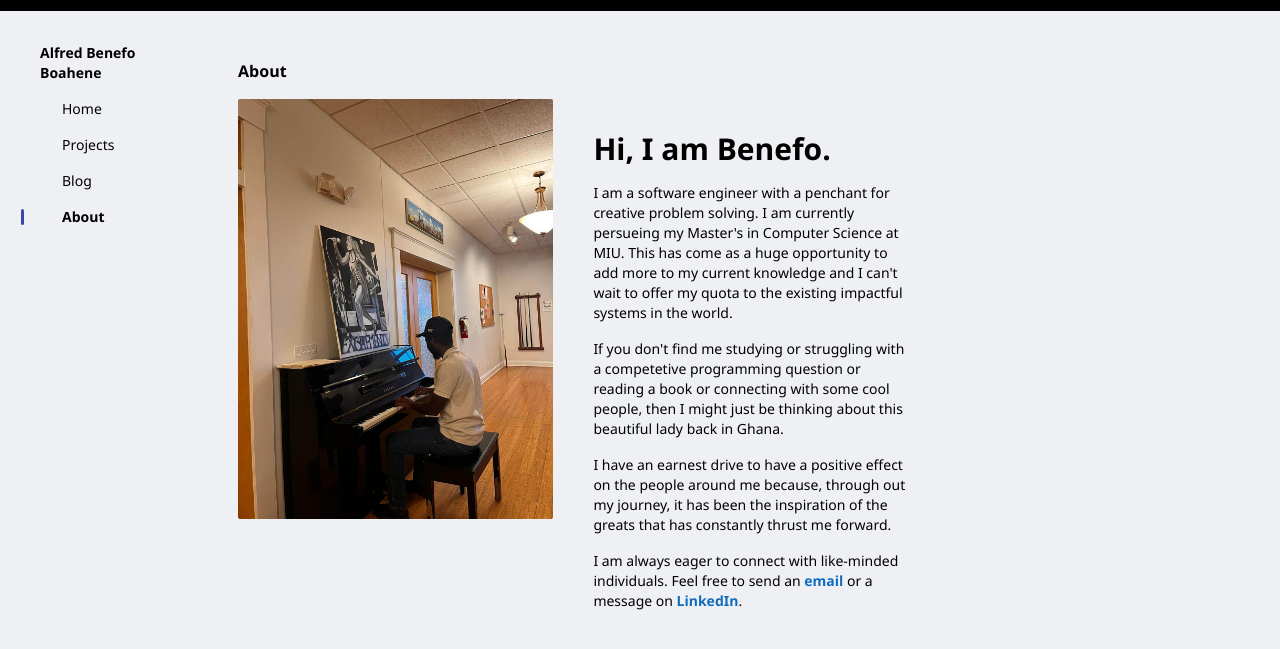
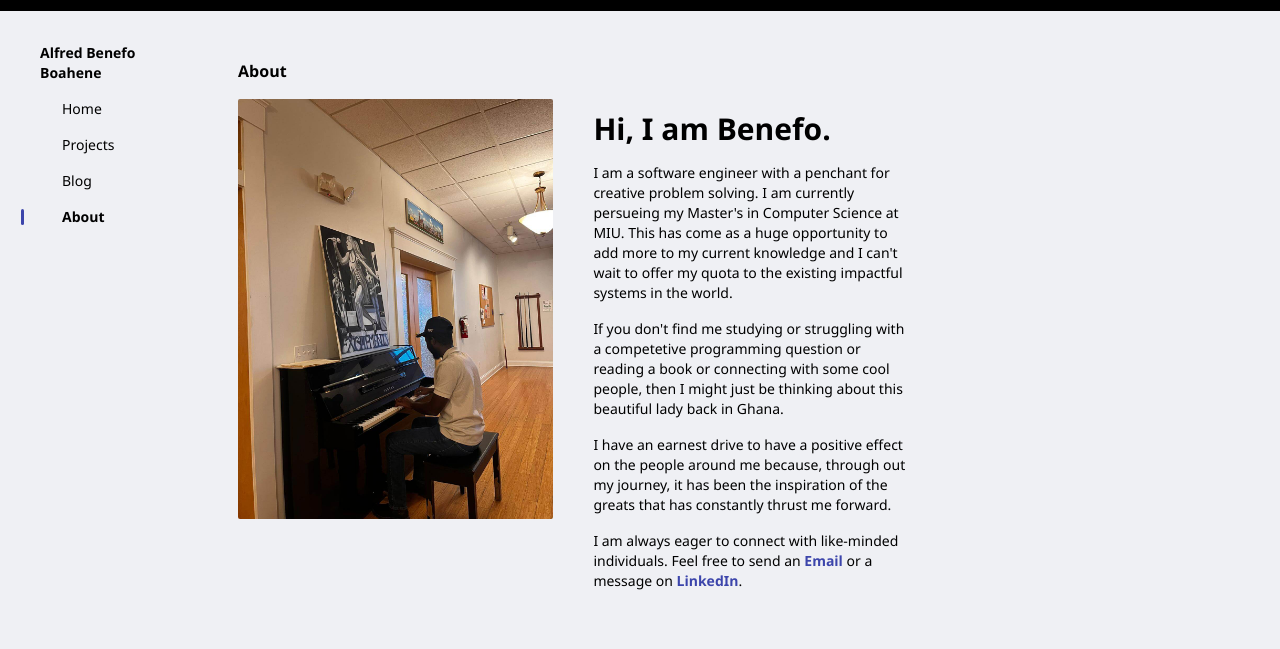
Before and after one commit to abboahene/abboahene.github.io, an Astro site: page /about in a window 1280 px wide. Shown: the part 37-686 px from the top of the page. Built offline with nearby package versions, Linux system fonts and the light colour scheme; Astro itself is replaced by a stand-in of ours; some icons are missing.

Commit message:
about page minor changes

```diff
--- a/src/pages/about.astro
+++ b/src/pages/about.astro
@@ -12,8 +12,8 @@ import Layout from "../layouts/Layout.astro";
       <div class="basis-4/12">
         <img class="rounded-sm" src={mePlayingPiano.src} alt="playing piano" />
       </div>
-      <div class="basis-4/12 py-8 flex flex-col justify-center">
-        <h2 class="text-3xl font-semibold mb-4">Hi, I am Benefo.</h2>
+      <div class="basis-4/12">
+        <h2 class="text-3xl font-semibold pt-3 mb-4">Hi, I am Benefo.</h2>
         <p class="text-sm mb-4">
           I am a software engineer with a penchant for creative problem solving.
           I am currently persueing my Master's in Computer Science at MIU. This
@@ -35,13 +35,13 @@ import Layout from "../layouts/Layout.astro";
         <p class="text-sm mb-4">
           I am always eager to connect with like-minded individuals. Feel free to
           send an <a
-            class="text-[#0f6cbd] font-semibold"
+            class="text-[#3c45ab] font-semibold"
             target="_blank"
-            href="mailto:alfredboahene.7@gmail.com">email</a
+            href="mailto:alfredboahene.7@gmail.com">Email</a
           > or a message on <a
             href="https://www.linkedin.com/in/alfred-boahene-benefo"
             target="_blank"
-            class="text-[#0f6cbd] font-semibold">LinkedIn</a
+            class="text-[#3c45ab] font-semibold">LinkedIn</a
           >.
         </p>
         <div class="flex gap-2">
```
